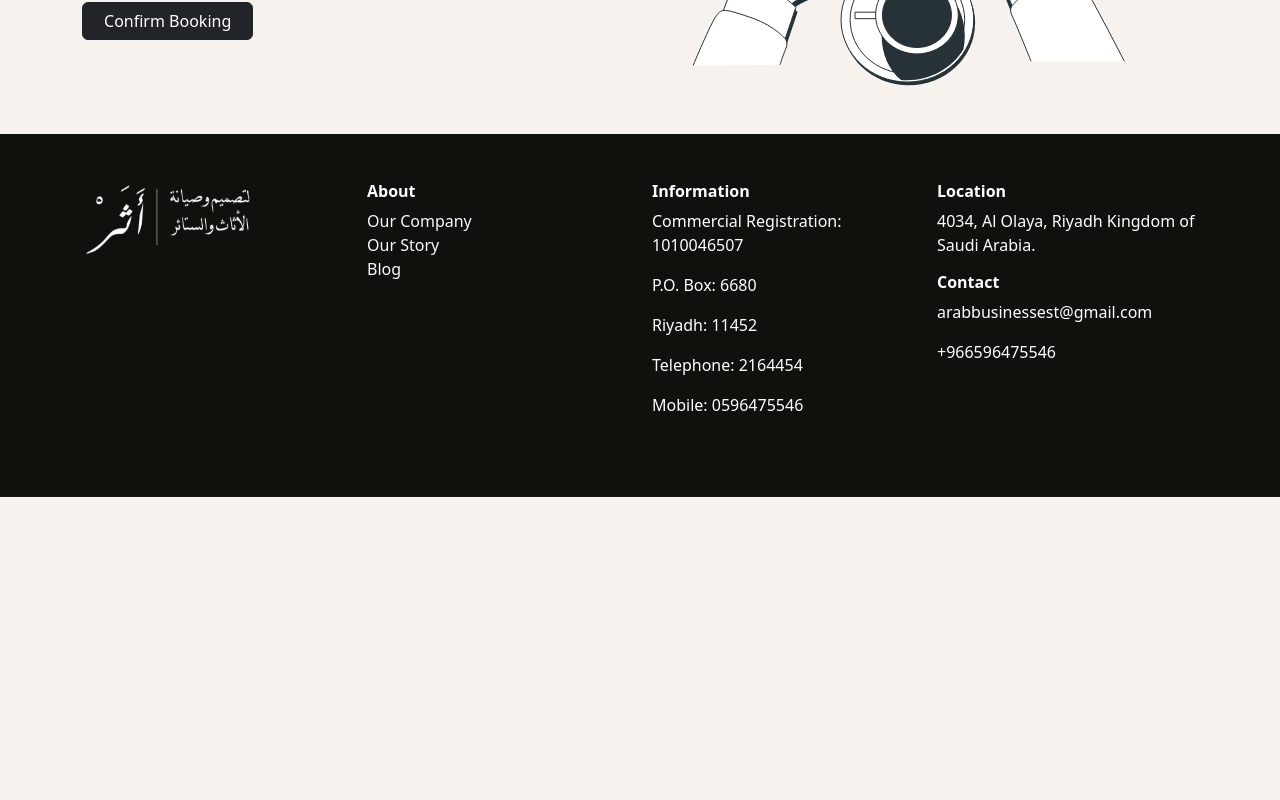
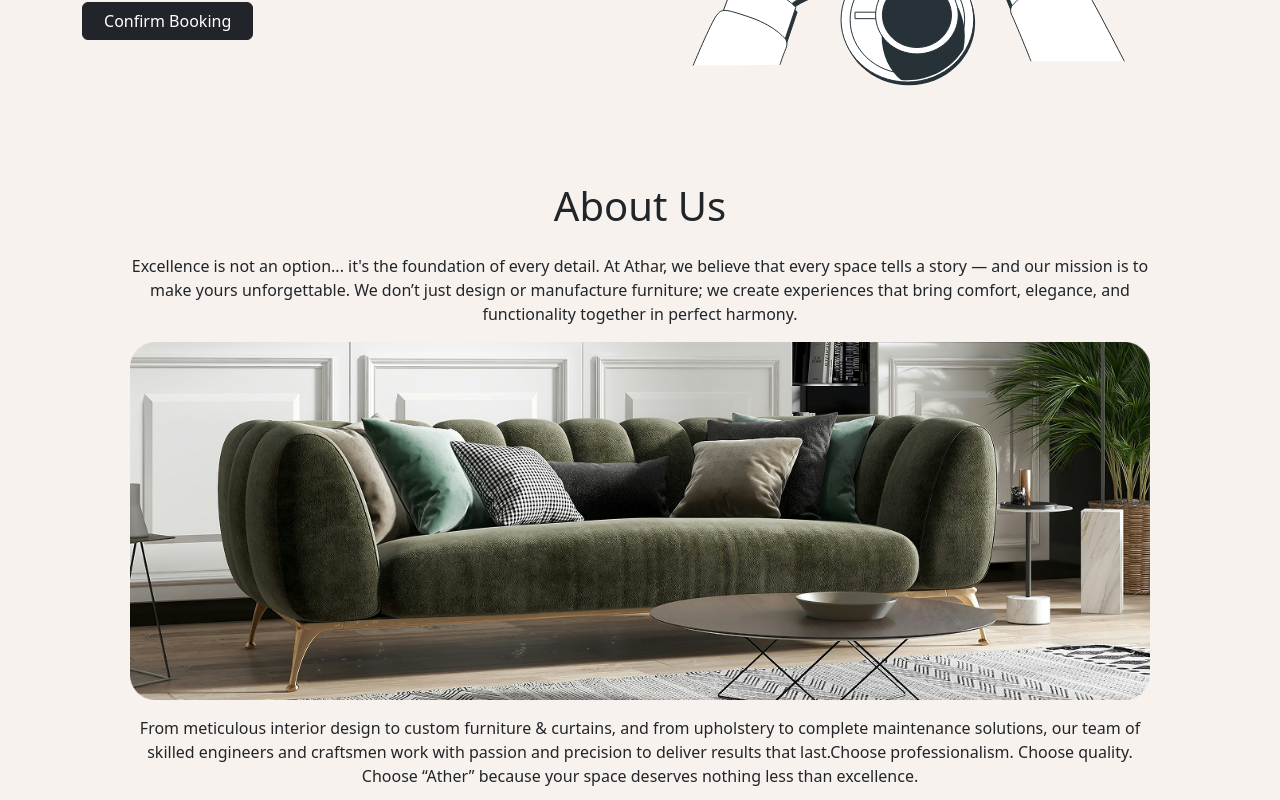
Before and after one commit to Mo-Abdo-colab/athar-web, a React (Vite) app: page / in a window 1280 px wide. Shown: the part 540-1340 px from the top of the page. Before the commit the page ends 1037 px from the top, so only its background shows below. Built offline with nearby package versions, Linux system fonts and the light colour scheme.

Commit message:
About us page

```diff
--- /dev/null
+++ b/src/Aboutus.jsx
@@ -0,0 +1,26 @@
+import Aboutimage from './assets/aboutus.png'
+
+function Aboutus() {
+  return (
+    <div>
+        <div className="container my-5 py-5">
+            <div className="row text-center">
+                <div className="col-12">
+                    <h1>About Us</h1>
+                  </div>
+                  <div>
+                      <p className="px-5 mt-3">Excellence is not an option... it's the foundation of every detail. At Athar, we believe that every space tells a story — and our mission is to make yours unforgettable. We don’t just design or manufacture furniture; we create experiences that bring comfort, elegance, and functionality together in perfect harmony.</p>
+                  </div>
+                  <div>
+                      <img className="img-fluid px-5" src={Aboutimage} />
+                  </div>
+                  <div>
+                      <p className="px-5 mt-3">From meticulous interior design to custom furniture & curtains, and from upholstery to complete maintenance solutions, our team of skilled engineers and craftsmen work with passion and precision to deliver results that last.Choose professionalism. Choose quality. Choose “Ather” because your space deserves nothing less than excellence.</p>
+                  </div>
+            </div>
+        </div>
+    </div>
+  )
+}
+
+export default Aboutus
--- a/src/App.jsx
+++ b/src/App.jsx
@@ -5,6 +5,7 @@
 import { BrowserRouter } from 'react-router';
 import FormPage from './FormPage.jsx';
 import Footer from './Footer.jsx';
+import Aboutus from './Aboutus.jsx';
 
 function App() {
 
@@ -13,7 +14,8 @@
       <BrowserRouter>
         <NavBar/>
         <FormPage />
-        <Footer/>
+        <Aboutus/> {/* that'll be put in different page */}
+        <Footer />
       </BrowserRouter>
     </>
   )
```
Also changed, not shown: src/assets/aboutus.png (added).
